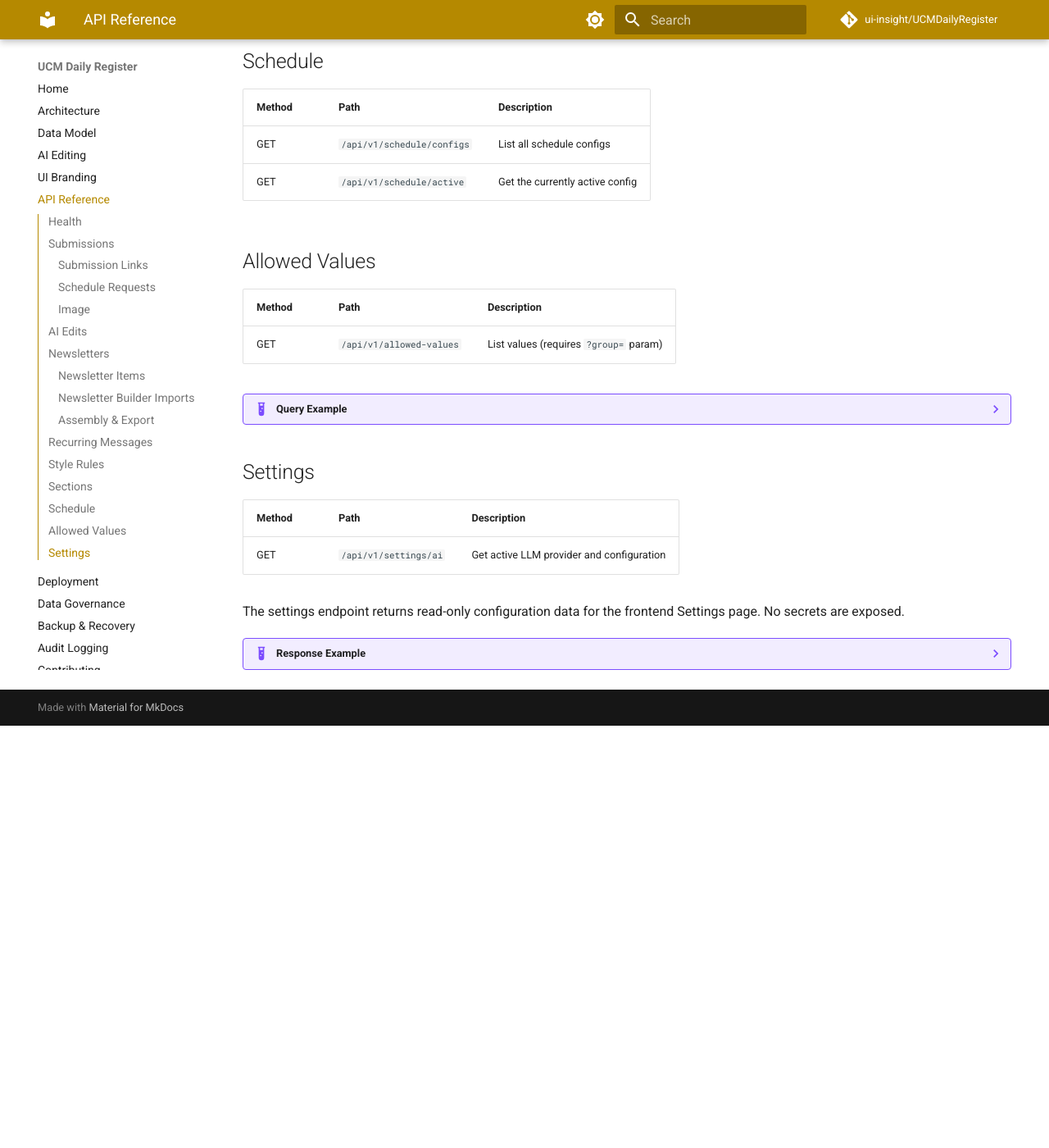
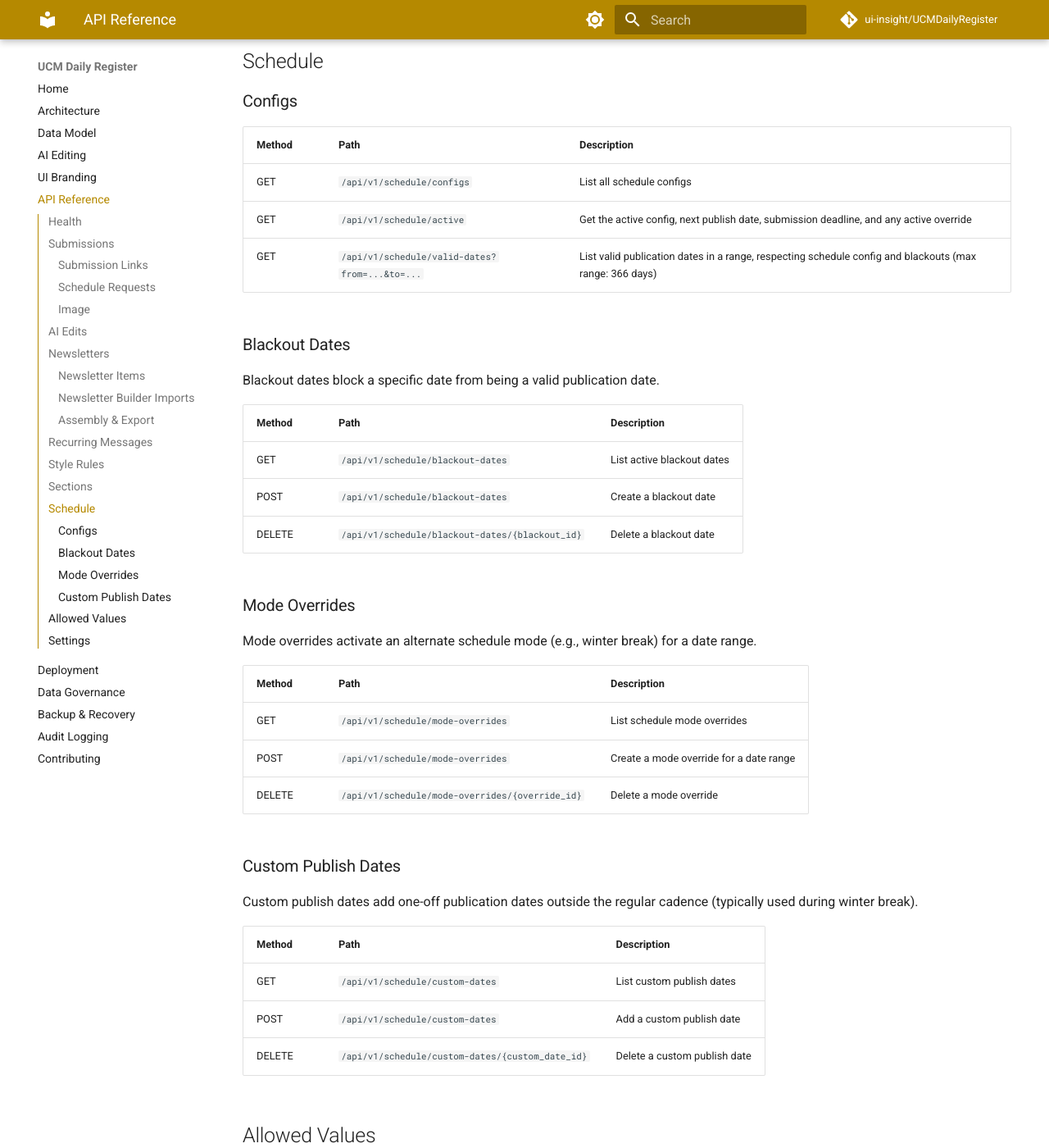
Before and after one commit to ui-insight/UCMDailyRegister, an MkDocs documentation site: the page built from docs/api-reference.md, in a window 1280 px wide and 1400 px high, scrolled down 4652 px. Shown: the whole window at 82% size. Built offline with MkDocs 1.6.1 and Material for MkDocs 9.7.7, drawn with Linux system fonts in a browser that asks for light colours; comment, search, counter and statistics services are not loaded; before the commit the page ends 5537 px from its top, so only the background shows below that.

Commit message:
Document missing schedule endpoints in API reference
The /schedule section in api-reference.md only listed configs and active,
but backend/app/api/v1/schedule.py exposes 10 more endpoints used by the
editor scheduling UI: valid-dates (range query), blackout-dates CRUD,
mode-overrides CRUD, and custom publish dates CRUD.

Also clarifies that the /schedule/active response includes next publish
date, submission deadline, and any active override — not just the config.

Co-Authored-By: Claude Opus 4.7 (1M context) <noreply@anthropic.com>

```diff
--- a/docs/api-reference.md
+++ b/docs/api-reference.md
@@ -128,10 +128,43 @@ These endpoints are staff-only and manage centrally maintained editorial content
 
 ## Schedule
 
+### Configs
+
 | Method | Path                                          | Description                          |
 |--------|-----------------------------------------------|--------------------------------------|
 | GET    | `/api/v1/schedule/configs`                    | List all schedule configs            |
-| GET    | `/api/v1/schedule/active`                     | Get the currently active config      |
+| GET    | `/api/v1/schedule/active`                     | Get the active config, next publish date, submission deadline, and any active override |
+| GET    | `/api/v1/schedule/valid-dates?from=...&to=...`| List valid publication dates in a range, respecting schedule config and blackouts (max range: 366 days) |
+
+### Blackout Dates
+
+Blackout dates block a specific date from being a valid publication date.
+
+| Method | Path                                                  | Description                          |
+|--------|-------------------------------------------------------|--------------------------------------|
+| GET    | `/api/v1/schedule/blackout-dates`                     | List active blackout dates           |
+| POST   | `/api/v1/schedule/blackout-dates`                     | Create a blackout date               |
+| DELETE | `/api/v1/schedule/blackout-dates/{blackout_id}`       | Delete a blackout date               |
+
+### Mode Overrides
+
+Mode overrides activate an alternate schedule mode (e.g., winter break) for a date range.
+
+| Method | Path                                                  | Description                          |
+|--------|-------------------------------------------------------|--------------------------------------|
+| GET    | `/api/v1/schedule/mode-overrides`                     | List schedule mode overrides         |
+| POST   | `/api/v1/schedule/mode-overrides`                     | Create a mode override for a date range |
+| DELETE | `/api/v1/schedule/mode-overrides/{override_id}`       | Delete a mode override               |
+
+### Custom Publish Dates
+
+Custom publish dates add one-off publication dates outside the regular cadence (typically used during winter break).
+
+| Method | Path                                                  | Description                          |
+|--------|-------------------------------------------------------|--------------------------------------|
+| GET    | `/api/v1/schedule/custom-dates`                       | List custom publish dates            |
+| POST   | `/api/v1/schedule/custom-dates`                       | Add a custom publish date            |
+| DELETE | `/api/v1/schedule/custom-dates/{custom_date_id}`      | Delete a custom publish date         |
 
 ## Allowed Values
 
```
